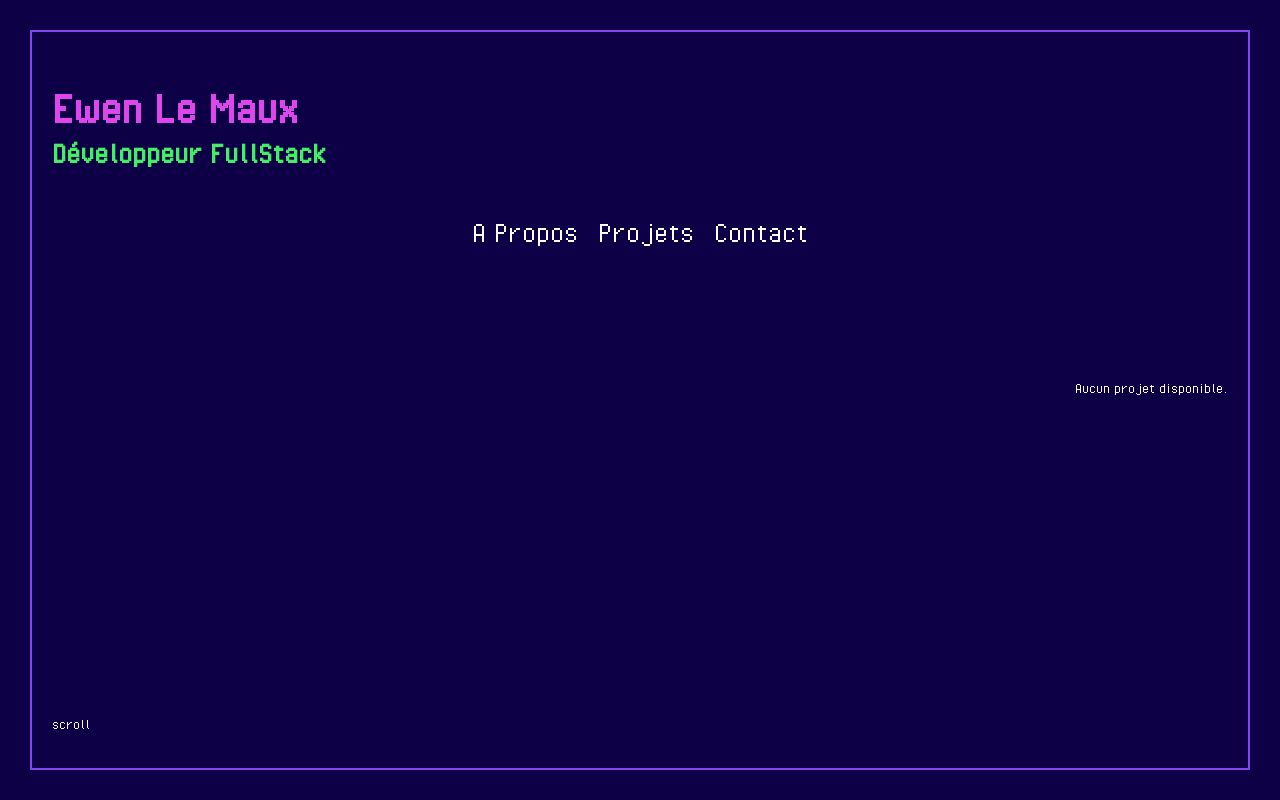
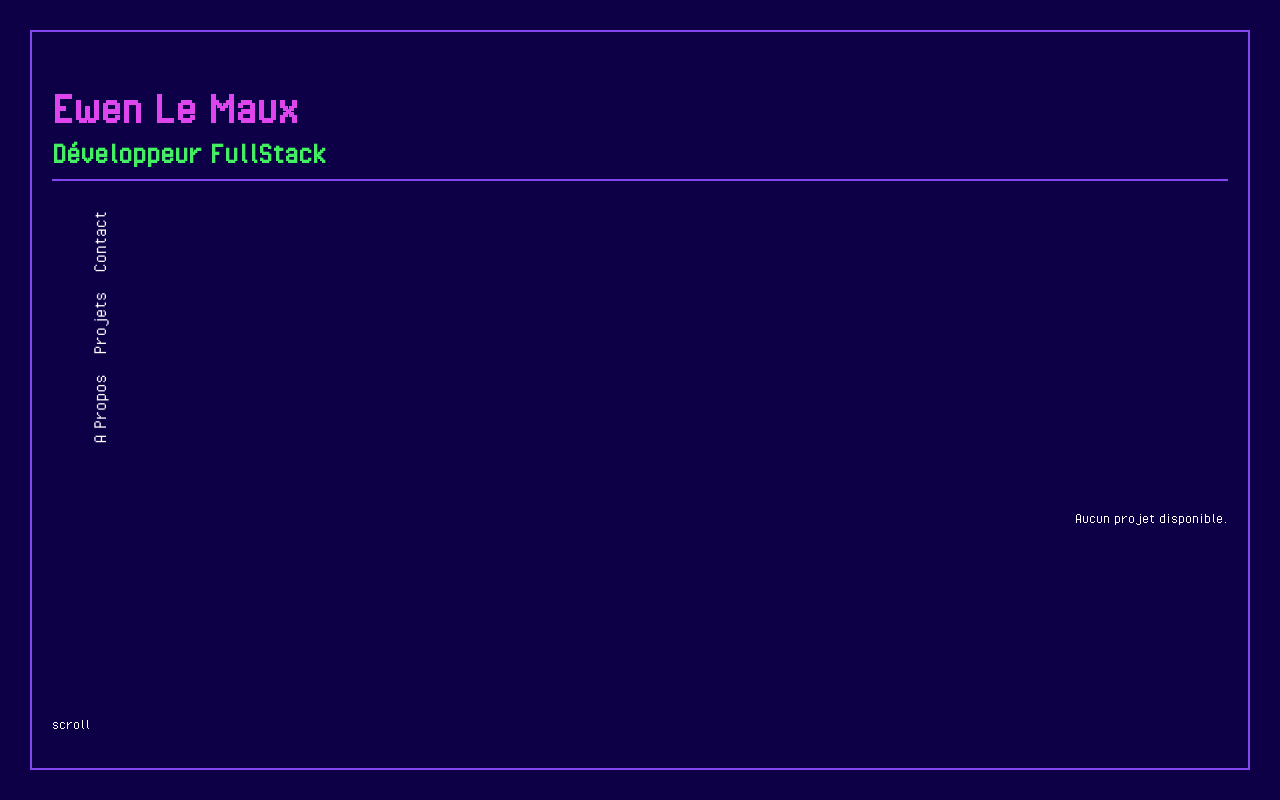
Before and after one commit to EwenLM/Portfolio, a PHP site: template App/Views/projectsView.php in a window 1280 px wide. Run offline with PHP 8.4, Linux system fonts and the light colour scheme; the template is opened without the code that fills it, so the values that code supplies are empty.

Commit message:
menu vertical

```diff
--- a/App/Views/projectsView.php
+++ b/App/Views/projectsView.php
@@ -1,18 +1,18 @@
-<nav>
+</header>
+<main data-scroll="area">
+    <nav id="navSide">
         <ul id="miniNav">
             <li class="subtitle mini-link">
-            <a href="../about">A Propos</a>
+                <a href="../about"><p>A Propos</a></p>
             </li>
             <li class="subtitle mini-link">
-            <a href="../projects">Projets</a>
+                <a href="../projects" class=""><p>Projets</a></p>
             </li>
             <li class="subtitle mini-link">
-            <a href="../contact">Contact</a>
+                <a href="../contact"><p>Contact</a></p>
             </li>
         </ul>
     </nav>
-</header>
-<main data-scroll="area">
 
     <section class="scroll-container">
         <div class="content-section">
--- a/Asset/Css/main.css
+++ b/Asset/Css/main.css
@@ -23,6 +23,7 @@ main {
   width: 100%;
   overflow: hidden;
   display: flex;
+  flex-direction: column;
 }
 
 a {
@@ -68,7 +69,7 @@ header {
 .subtitle {
   color: #45ED65;
   font-family: "pixel_operatorregular";
-  margin-top: 0;
+  margin: 0;
 }
 
 #hr1 {
@@ -146,9 +147,19 @@ header {
 #miniNav {
   justify-content: center;
   padding-left: 0;
+  padding-bottom: 10px;
   margin-top: 20px;
   display: flex;
   gap: 20px;
+  border-bottom: solid 2px #8345ED;
+}
+
+#miniNav p {
+  font-size: 1.3rem;
+}
+
+#miniNav p:hover {
+  border-left: solid 2px #8345ED;
 }
 
 .text {
@@ -160,7 +171,7 @@ header {
   display: flex;
   flex-direction: column;
   align-items: flex-end;
-  margin-top: 100px;
+  margin-top: 10px;
 }
 
 .project {
@@ -324,7 +335,9 @@ input[type=file]:hover {
 
 @media screen and (min-width: 740px) {
   #bigTitle {
+    padding-bottom: 10px;
     align-items: start;
+    border-bottom: solid 2px #8345ED;
   }
   .li-menu {
     width: 100%;
@@ -340,6 +353,23 @@ input[type=file]:hover {
     display: flex;
     flex-direction: column;
     align-items: end;
+  }
+  #navSide {
+    width: 10%;
+  }
+  #miniNav {
+    border-bottom: none;
+    /* Alignement vertical des éléments */
+    align-items: flex-start;
+    /* Aligner les éléments à gauche */
+    writing-mode: vertical-rl;
+    /* Orientation verticale des lettres */
+    /* Garder les lettres dans leur orientation normale */
+    transform: rotate(180deg);
+    /* Inverser l'ordre pour que le texte soit lisible de haut en bas */
+  }
+  #allProject {
+    margin-top: 100px;
   }
 }
 @media screen and (min-width: 1200px) {
--- a/Asset/Css/main.scss
+++ b/Asset/Css/main.scss
@@ -71,6 +71,7 @@ main {
     width: 100%;
     overflow: hidden;
     display: flex;
+    flex-direction: column;
 }
 
 a {
@@ -115,7 +116,7 @@ header {
 
 .subtitle {
     @include Subtitle();
-    margin-top: 0;
+    margin: 0;
 }
 
 
@@ -145,7 +146,6 @@ header {
 #scroll-container::-webkit-scrollbar {
     display: none; // Pour les autres navigateurs
 }
-
 
 #nav {
     display: flex;
@@ -193,11 +193,22 @@ header {
 }
 
 #miniNav {
+
     justify-content: center;
     padding-left: 0;
+    padding-bottom: 10px;
     margin-top: 20px;
     display: flex;
     gap: 20px;
+    border-bottom: solid 2px $lineColor;
+}
+
+#miniNav p {
+    font-size: 1.3rem;
+}
+
+#miniNav p:hover{
+    border-left: solid 2px $lineColor;
 }
 
 .text {
@@ -210,7 +221,7 @@ header {
     display: flex;
     flex-direction: column;
     align-items: flex-end;
-    margin-top: 100px;
+    margin-top: 10px;
 }
 
 .project {
@@ -257,11 +268,11 @@ header {
     flex-direction: row;
 }
 
-.link-project{
+.link-project {
     display: flex;
 }
 
-.img-link{
+.img-link {
     color: #45ED65;
     width: 30px;
     height: 30px;
@@ -375,8 +386,11 @@ input[type="file"]:hover {
 
 @media screen and (min-width:740px) {
 
+    //======Home==========
     #bigTitle {
+        padding-bottom: 10px;
         align-items: start;
+        border-bottom: solid 2px $lineColor;
     }
 
     .li-menu {
@@ -395,6 +409,29 @@ input[type="file"]:hover {
         display: flex;
         flex-direction: column;
         align-items: end;
+    }
+
+    //======Project=======
+
+    #navSide {
+        width: 10%;
+    }
+
+    #miniNav {
+        border-bottom: none;
+        /* Alignement vertical des éléments */
+        align-items: flex-start;
+        /* Aligner les éléments à gauche */
+        writing-mode: vertical-rl;
+        /* Orientation verticale des lettres */
+
+        /* Garder les lettres dans leur orientation normale */
+        transform: rotate(180deg);
+        /* Inverser l'ordre pour que le texte soit lisible de haut en bas */
+    }
+
+    #allProject {
+        margin-top: 100px;
     }
 
 }
@@ -437,8 +474,8 @@ input[type="file"]:hover {
         height: 200px;
     }
 
-     //========Projects===========
-     .title-project {
+    //========Projects===========
+    .title-project {
         font-size: 8rem;
     }
 }
```
Lines whose indentation alone changed are shown as unchanged.
